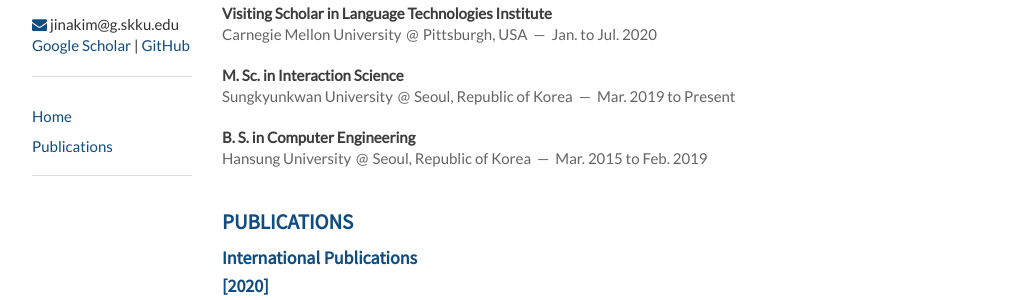
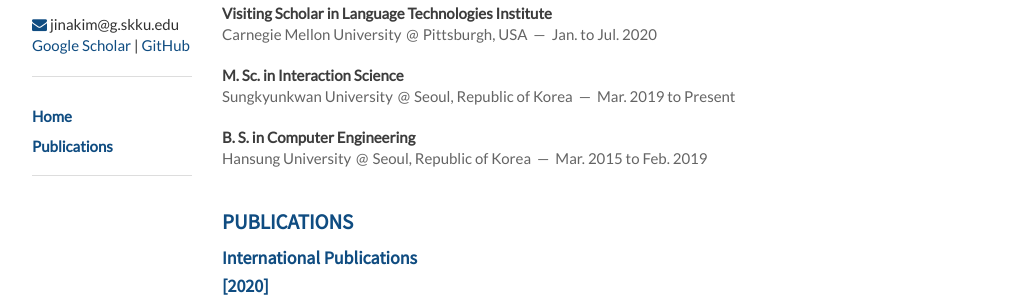
Before and after one commit to Jina-Kim/Jina-Kim.github.io, a Jekyll site: the page built from index.html, in a window 1280 px wide. Shown: the part 249-549 px from the top of the page, without its empty margins (138-1147 px from the left). Built offline with Jekyll 4.4.1, drawn with Linux system fonts in a browser that asks for light colours; nearby versions of some CDN libraries; the list of posts is cut into pages by our own code.

Commit message:
Update layout.html

```diff
--- a/_layouts/layout.html
+++ b/_layouts/layout.html
@@ -34,8 +34,8 @@
         <nav class="menubar">
           {% assign current = page.url | downcase | split: '/' %}
           <ul>
-            <li><a href='/' {% if current[1] == null %}class='current'{% endif %}>Home</a></li>
-            <li><a href='/publications' {% if current[1] == 'publications' %}class='current'{% endif %}>Publications</a></li>
+            <li><em><a href='/' {% if current[1] == null %}class='current'{% endif %}>Home</a></em></li>
+            <li><em><a href='/publications' {% if current[1] == 'publications' %}class='current'{% endif %}>Publications</a></em></li>
           </ul>
         </nav>
         <hr>
```
